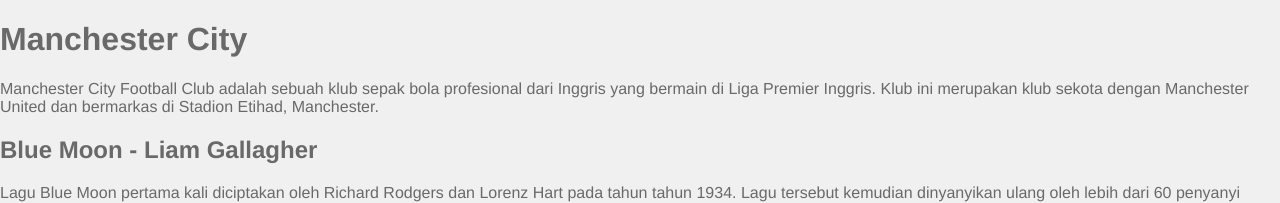
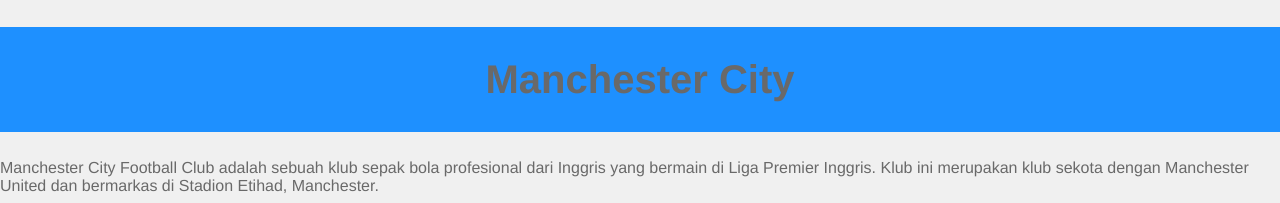
Before and after one commit to alfandialamshach/152_ExeDua, a plain HTML site: page index.html in a window 1280 px wide. Shown: the top 203 px of the page. Drawn offline with Linux system fonts and the light colour scheme; files that its build step writes are made by us from their sources.

Commit message:
css index h1

```diff
--- a/CSS/index.css
+++ b/CSS/index.css
@@ -5,3 +5,10 @@ body {
    margin:0;
    padding: 0;
 }
+h1{
+    text-align: center;
+    padding: 30px 0;
+    background-color: dodgerblue;
+    color: 0;
+    font-size: 2.5em;
+}
```
